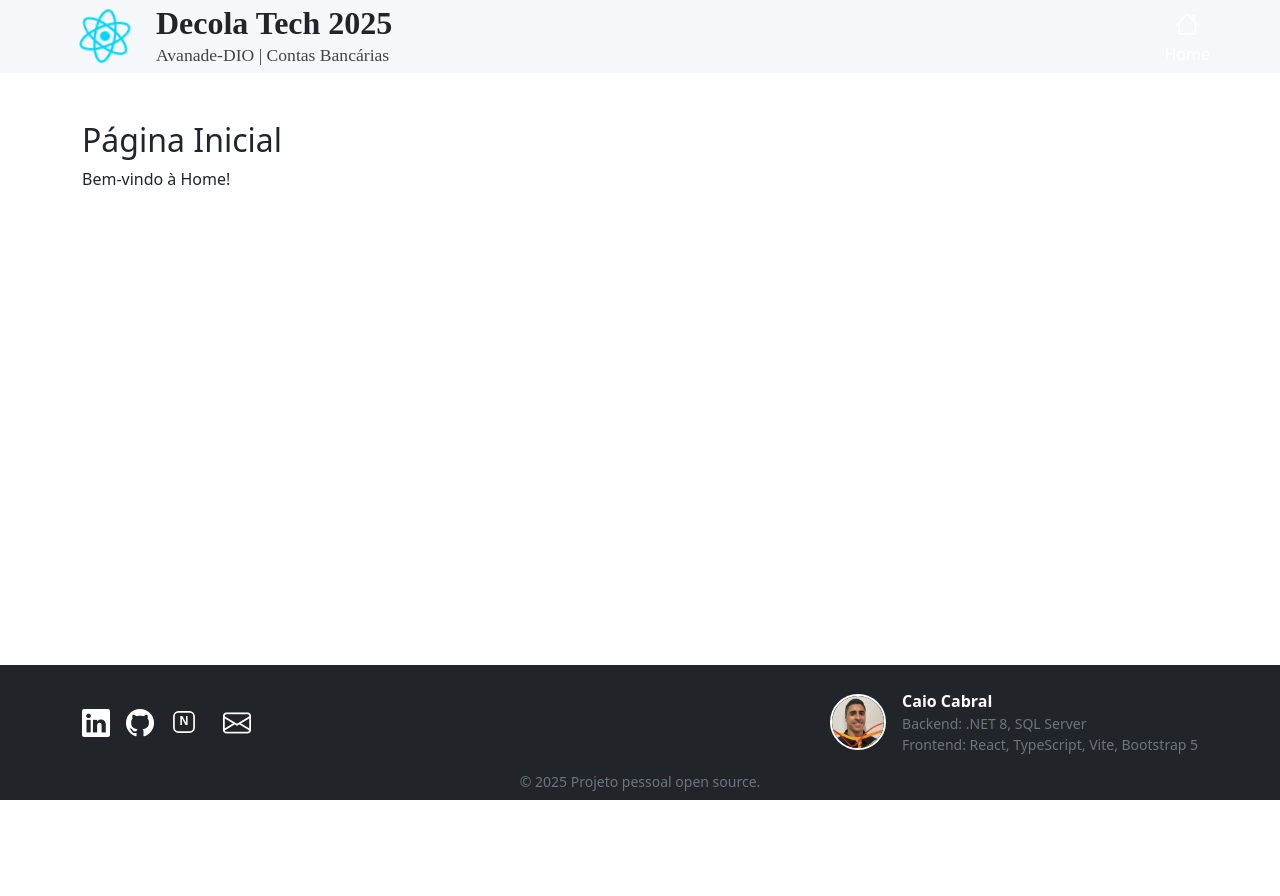
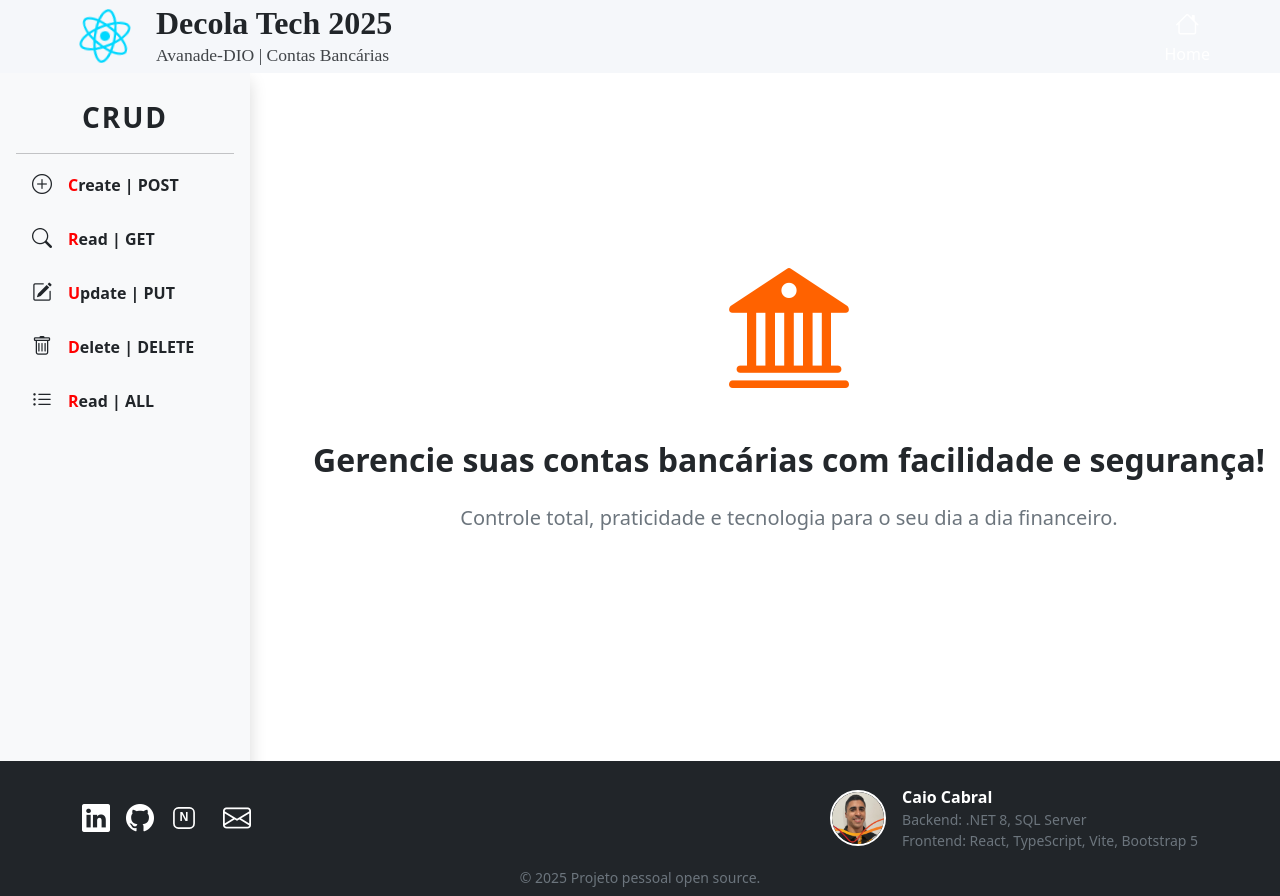
Before and after one commit to Caio-Cabral-Programmer/contas-bancarias-react-bootstrap-remake, a React (Vite) app: page /home in a window 1280 px wide. Before the commit the page ends 800 px from the top, so only its background shows below. Built offline with nearby package versions, Linux system fonts and the light colour scheme.

Commit message:
feat: adicionar Sidebar e rotas CRUD com componentes correspondentes

```diff
--- a/src/App.tsx
+++ b/src/App.tsx
@@ -1,17 +1,45 @@
 import "./App.css";
+
 import Header from "./components/Header";
-import { BrowserRouter } from "react-router-dom";
+import Sidebar from "./components/Sidebar";
+import { BrowserRouter, useLocation } from "react-router-dom";
 import AppRoutes from "./AppRoutes";
 import Footer from "./components/Footer";
+
+function Layout() {
+  const location = useLocation();
+  // Rotas que devem exibir o Sidebar
+  const showSidebar = [
+    "/home",
+    "/create",
+    "/read",
+    "/update",
+    "/delete",
+    "/read-all",
+  ].some((path) => location.pathname.startsWith(path));
+  return (
+    <>
+      <Header />
+      <div className="d-flex" style={{ minHeight: "80vh" }}>
+        {showSidebar && <Sidebar />}
+        <main
+          className={
+            showSidebar ? "flex-grow-1 ms-0 ms-md-5" : "container mt-5 w-100"
+          }
+          style={showSidebar ? { marginLeft: 220, padding: 0 } : {}}
+        >
+          <AppRoutes />
+        </main>
+      </div>
+      <Footer />
+    </>
+  );
+}
 
 function App() {
   return (
     <BrowserRouter>
-      <Header />
-      <div className="container mt-5">
-        <AppRoutes />
-      </div>
-      <Footer />
+      <Layout />
     </BrowserRouter>
   );
 }
--- a/src/AppRoutes.tsx
+++ b/src/AppRoutes.tsx
@@ -3,6 +3,11 @@ import { Suspense, lazy } from "react";
 
 const Home = lazy(() => import("./pages/Home"));
 const Welcome = lazy(() => import("./pages/Welcome"));
+const Create = lazy(() => import("./pages/Create"));
+const Read = lazy(() => import("./pages/Read"));
+const Update = lazy(() => import("./pages/Update"));
+const Delete = lazy(() => import("./pages/Delete"));
+const ReadAll = lazy(() => import("./pages/ReadAll"));
 
 const AppRoutes = () => (
   <Suspense fallback={<div>Carregando...</div>}>
@@ -10,7 +15,11 @@ const AppRoutes = () => (
       <Route path="/" element={<Welcome />} />
       <Route path="/welcome" element={<Welcome />} />
       <Route path="/home" element={<Home />} />
-      {/* Outras rotas aqui */}
+      <Route path="/create" element={<Create />} />
+      <Route path="/read" element={<Read />} />
+      <Route path="/update" element={<Update />} />
+      <Route path="/delete" element={<Delete />} />
+      <Route path="/read-all" element={<ReadAll />} />
     </Routes>
   </Suspense>
 );
--- /dev/null
+++ b/src/components/Sidebar.tsx
@@ -0,0 +1,88 @@
+import { Link, useLocation } from "react-router-dom";
+import { primaryColor, secondaryColor } from "../colors";
+import { useEffect, useState } from "react";
+
+const sidebarItems = [
+  { label: "Create | POST", to: "/create", icon: "bi-plus-circle" },
+  { label: "Read | GET", to: "/read", icon: "bi-search" },
+  { label: "Update | PUT", to: "/update", icon: "bi-pencil-square" },
+  { label: "Delete | DELETE", to: "/delete", icon: "bi-trash" },
+  { label: "Read | ALL", to: "/read-all", icon: "bi-list-ul" },
+];
+
+const Sidebar = () => {
+  const [visible, setVisible] = useState(false);
+  const location = useLocation();
+
+  useEffect(() => {
+    setVisible(true);
+  }, [location.pathname]);
+
+  return (
+    <aside
+      className={`sidebar d-flex flex-column flex-shrink-0 p-3 bg-body-tertiary shadow`}
+      style={{
+    width: 250,
+    height: "100vh", // Garante altura total da tela
+    marginTop: 0,
+    marginBottom: 0,
+    borderRadius: 0,
+    transition: "margin-left 0.6s cubic-bezier(.4,2,.3,1)",
+    marginLeft: visible ? 0 : -260,
+    boxShadow: "2px 0 16px 0 rgba(0,0,0,0.08)",
+    background: primaryColor,
+  }}
+    >
+      <Link
+        to="/home"
+        className="d-flex align-items-center justify-content-center w-100 mb-0 text-decoration-none"
+        style={{ minHeight: 56 }}
+      >
+        <span
+          className="fs-3 fw-bold px-3 py-0 w-100 text-center text-dark"
+          style={{ letterSpacing: 2, borderRadius: 4, display: "block" }}
+        >
+          CRUD
+        </span>
+      </Link>
+      <hr className="my-2" />
+      <ul className="nav nav-pills flex-column mb-auto w-100">
+        {sidebarItems.map((item) => {
+          // Pega a primeira letra e o restante do label
+          const [first, ...rest] = item.label;
+          return (
+            <li className="nav-item mb-2" key={item.to}>
+              <Link
+                to={item.to}
+                className={`nav-link d-flex align-items-center gap-2 px-3 py-2 rounded fw-semibold ${
+                  location.pathname === item.to ? "active" : "link-dark"
+                }`}
+                style={{
+                  background:
+                    location.pathname === item.to
+                      ? secondaryColor
+                      : "transparent",
+                  color: location.pathname === item.to ? "#fff" : "#23272b",
+                  border: "none",
+                  fontSize: 16,
+                  transition: "background 0.2s, color 0.2s",
+                }}
+              >
+                <i
+                  className={`bi ${item.icon} me-2`}
+                  style={{ fontSize: 20 }}
+                ></i>
+                <span>
+                  <span style={{ color: "red" }}>{first}</span>
+                  {rest.join("")}
+                </span>
+              </Link>
+            </li>
+          );
+        })}
+      </ul>
+    </aside>
+  );
+};
+
+export default Sidebar;
--- /dev/null
+++ b/src/pages/Create.tsx
@@ -0,0 +1,8 @@
+const Create = () => (
+  <div>
+    <h2>Criar Conta</h2>
+    <p>Formulário para criar uma nova conta bancária.</p>
+  </div>
+);
+
+export default Create;
--- /dev/null
+++ b/src/pages/Delete.tsx
@@ -0,0 +1,8 @@
+const Delete = () => (
+  <div>
+    <h2>Excluir Conta</h2>
+    <p>Confirmação para excluir uma conta bancária.</p>
+  </div>
+);
+
+export default Delete;
--- a/src/pages/Home.tsx
+++ b/src/pages/Home.tsx
@@ -1,7 +1,21 @@
 const Home = () => (
-  <div>
-    <h2>Página Inicial</h2>
-    <p>Bem-vindo à Home!</p>
+  <div
+    className="d-flex flex-column flex-md-row align-items-center justify-content-center h-100 w-100"
+    style={{ minHeight: "70vh" }}
+  >
+    <div className="flex-grow-1 d-flex flex-column align-items-center justify-content-center text-center">
+      <i
+        className="bi bi-bank2"
+        style={{ fontSize: 120, color: "#ff6200" }}
+      ></i>
+      <h2 className="fw-bold mt-4" style={{ color: "#23272b" }}>
+        Gerencie suas contas bancárias com facilidade e segurança!
+      </h2>
+      <p className="lead text-secondary mt-3">
+        Controle total, praticidade e tecnologia para o seu dia a dia
+        financeiro.
+      </p>
+    </div>
   </div>
 );
 
--- /dev/null
+++ b/src/pages/Read.tsx
@@ -0,0 +1,8 @@
+const Read = () => (
+  <div>
+    <h2>Visualizar Conta</h2>
+    <p>Detalhes de uma conta bancária específica.</p>
+  </div>
+);
+
+export default Read;
--- /dev/null
+++ b/src/pages/ReadAll.tsx
@@ -0,0 +1,8 @@
+const ReadAll = () => (
+  <div>
+    <h2>Listar Contas</h2>
+    <p>Lista de todas as contas bancárias cadastradas.</p>
+  </div>
+);
+
+export default ReadAll;
--- /dev/null
+++ b/src/pages/Update.tsx
@@ -0,0 +1,8 @@
+const Update = () => (
+  <div>
+    <h2>Atualizar Conta</h2>
+    <p>Formulário para atualizar uma conta bancária existente.</p>
+  </div>
+);
+
+export default Update;
```
Also changed, not shown: src/pages/Welcome.tsx (+7 -3 lines).
